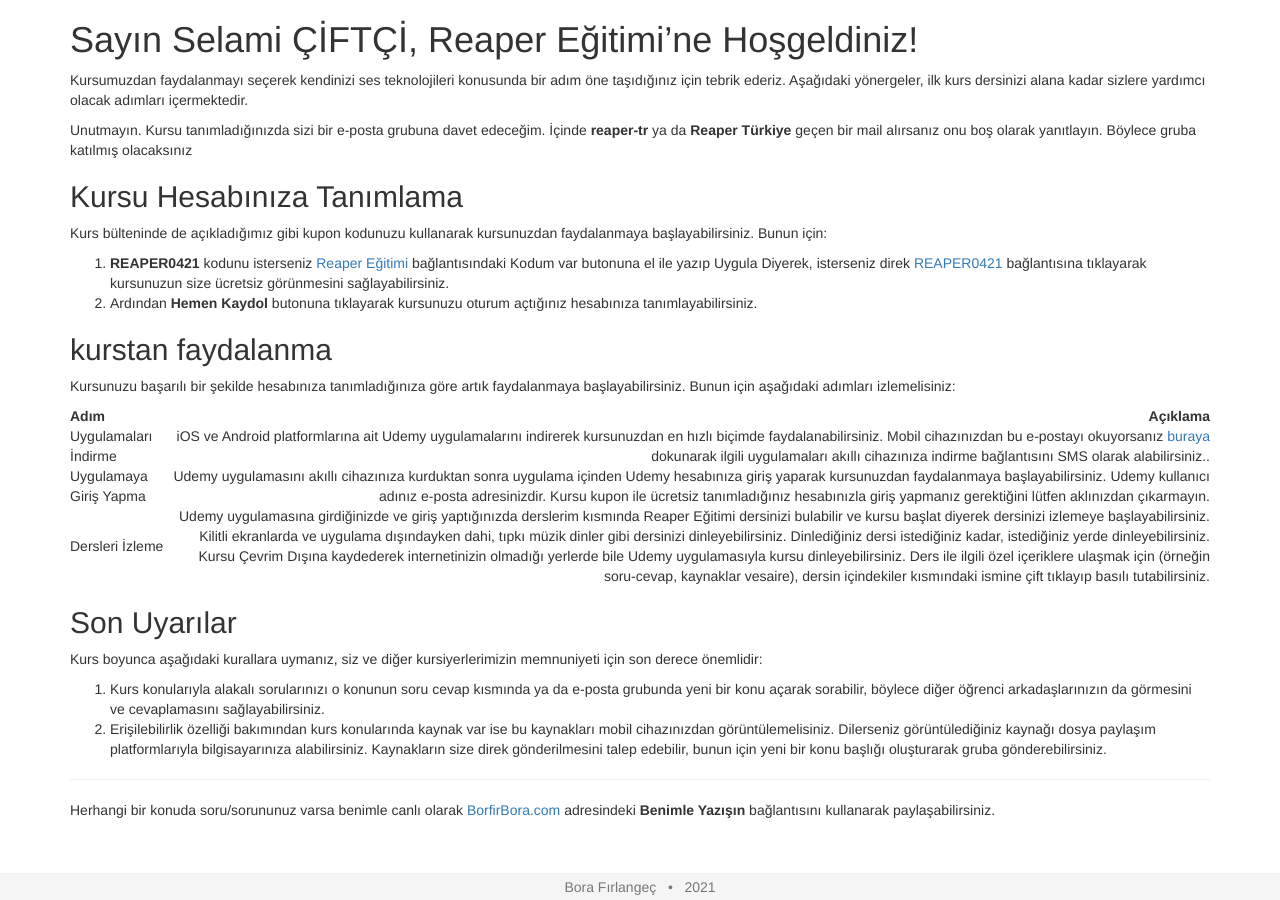
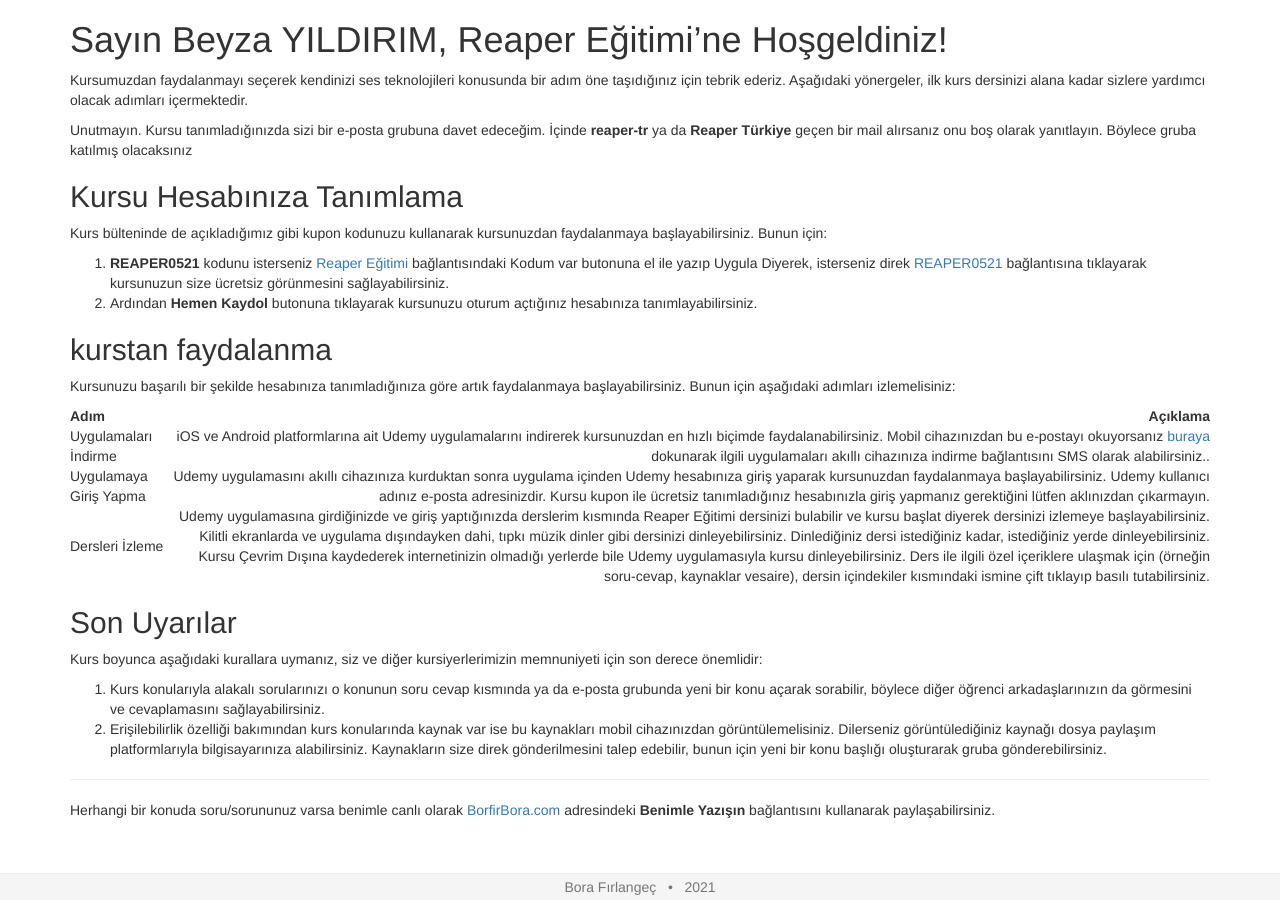
Before and after one commit to borfirbora/borfirbora.github.io, a Jekyll site: the page built from hosgeldin-iletisi.md, in a window 1280 px wide. Built offline with Jekyll 4.4.1, drawn with Linux system fonts in a browser that asks for light colours; a script that is not in the unit is left out.

Commit message:
Update hosgeldin-iletisi.md

```diff
--- a/hosgeldin-iletisi.md
+++ b/hosgeldin-iletisi.md
@@ -1,9 +1,9 @@
 ---
 title: Hoşgeldin iletisi
 layout: minimal
-isim: Selami ÇİFTÇİ
-kupon: REAPER0421
-kupon_link: https://www.udemy.com/course/reaper-egitimi/?couponCode=REAPER0421&password=reaper101
+isim: Beyza YILDIRIM
+kupon: REAPER0521
+kupon_link: https://www.udemy.com/course/reaper-egitimi/?couponCode=REAPER0521&password=reaper101
 ---
 # Sayın {{ page.isim }}, Reaper Eğitimi'ne Hoşgeldiniz!
 
```
